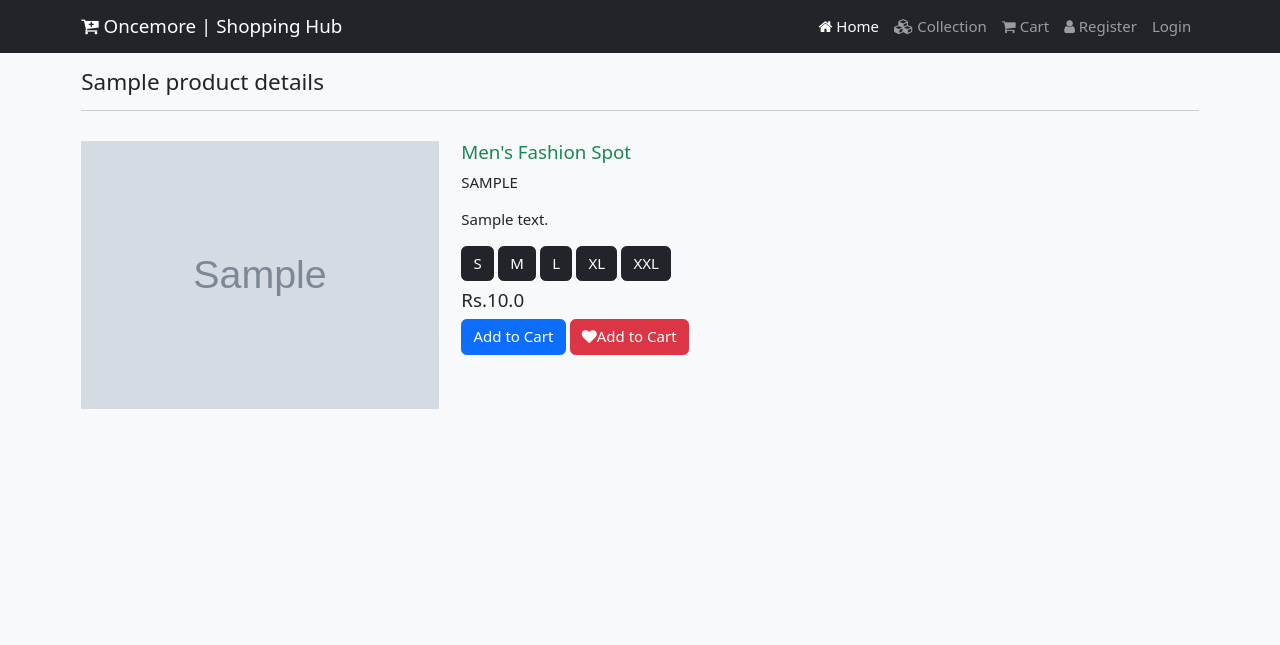
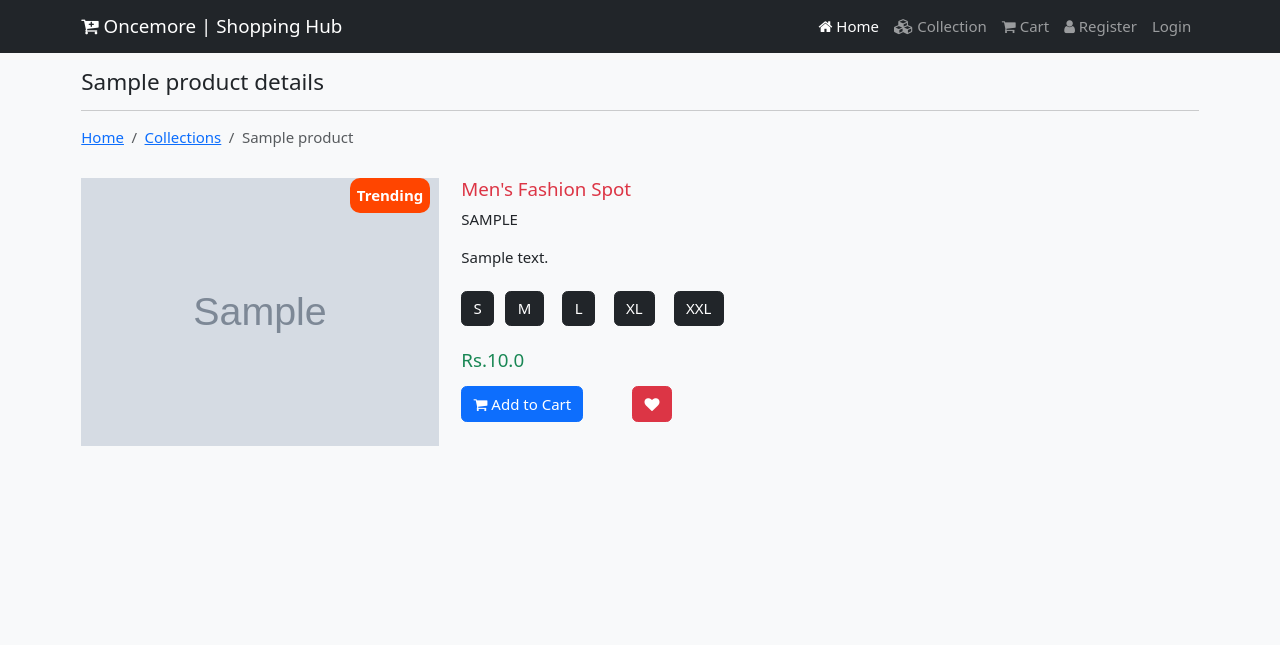
Before and after one commit to SureshK2004/oncemore-ecommerce, a Django app: template shop/templates/shop/products/product_details.html in a window 1280 px wide. Shown: the top 645 px of the page. Run offline with Django 5.2, Linux system fonts and the light colour scheme; the template is opened without the code that fills it: values that come from a table or form of the project are taken from there, others are empty; tables that the repository leaves empty hold one stand-in row (values such as "Sample post"); grey boxes marked "Sample" are stand-in pictures; some web fonts are replaced.

```diff
--- a/shop/models.py
+++ b/shop/models.py
@@ -1,5 +1,7 @@
+#from itertools import product
 from django.db import models
-from datetime import datetime
+from django.contrib.auth.models import User
+import datetime
 import os
 
 def getFilename(request, filename):
@@ -25,6 +27,7 @@ class Products(models.Model):
     vendor=models.CharField(max_length=100,null=False,blank=False)
     product_image=models.ImageField(upload_to=getFilename,null=True,blank=True)
     quantity=models.IntegerField(null=False,blank=False)
+    sizes = models.CharField(max_length=255, null=True, blank=True, help_text="Enter sizes separated by commas (e.g., S, M, L, XL)")
     original_price=models.FloatField(null=False,blank=False)
     description=models.TextField(max_length=500,null=False,blank=False)
     status=models.BooleanField(default=False,help_text="0-show,1-Hidden")
--- a/shop/templates/shop/inc/slider.html
+++ b/shop/templates/shop/inc/slider.html
@@ -11,13 +11,13 @@
         <img src="{% static 'images/jeans.jpg' %}" class="d-block w-100" alt="Slide 1">
       </div>
       <div class="carousel-item">
-        <img src="{% static 'images/jeans.jpg' %}" class="d-block w-100" alt="slide 2">
+        <img src="{% static 'images/cotton pants.jpg' %}" class="d-block w-100" alt="slide 2">
       </div>
       <div class="carousel-item">
-        <img src="{% static 'images/jeans.jpg' %}" class="d-block w-100" alt="Slide 3">
+        <img src="{% static 'images/formal shirt.jpg' %}" class="d-block w-100" alt="Slide 3">
       </div>
       <div class="carousel-item">
-        <img src="{% static 'images/jeans.jpg' %}" class="d-block w-100" alt="Slide 4">
+        <img src="{% static 'images/casual shirt.jpg' %}" class="d-block w-100" alt="Slide 4">
       </div>
     </div>
     <button class="carousel-control-prev" type="button" data-bs-target="#carouselExampleIndicators" data-bs-slide="prev">
--- a/shop/templates/shop/products/product_details.html
+++ b/shop/templates/shop/products/product_details.html
@@ -5,31 +5,65 @@ Once More | Online Shopping
 
 
 {% block content %}
+<style>
+    .pic-box{
+    position: relative;
+}
+.hi{
+    background-color: orangered !important;
+    color: white;
+    font-weight: bold;
+    display: inline;
+    border-radius: 10px;
+    padding: 6px;
+    position: absolute;
+    top: 0;
+    right: 20px;
+    z-index: 10;
+    width: 80px;
+    text-align: center;
+}
+</style>
 <section class="bg-light py-4 my-5" style="min-height: 600px;">
     <div class="container">
         <div class="row">
             <div class="col-12">
                 <h4 class="mb-3">{{products}} details</h4>
                 <hr style="border-color: rgb(66, 65, 65);">
+                <nav aria-label="breadcrumb">
+                    <ol class="breadcrumb">
+                      <li class="breadcrumb-item"><a href="{% url 'home' %}">Home</a></li>
+                      <li class="breadcrumb-item"><a href="{% url 'collection' products.category.name  %}">Collections</a></li>
+                      <li class="breadcrumb-item active" aria-current="page">{{products}}</li>
+                    </ol>
+                  </nav>
             </div>
-            <div class="col-4 my-3">
-                <img src="{{ products.product_image.url }}" class="card-img-top" alt="{{products}}">
+            <div class="col-4 my-3 pic-box">
+                {% if products.trending %}
+                <div class="hi">Trending</div>
+                {% endif %}
+                <img src="{{ products.product_image.url }}" class="card-img-top" alt="{{products}}" >
             </div>
             <div class="col-8 my-3">
-                <h5 class="text-success">Men's Fashion Spot</h5>
+                <h5 class="text-danger">Men's Fashion Spot</h5>
                 <p>{{products.vendor|upper}}</p>
                 <p>{{products.description}}</p>
-               <div class="col-5">
-                <button class="btn btn-dark">S</button>
-                <button class="btn btn-dark">M</button>
-                <button class="btn btn-dark">L</button>
-                <button class="btn btn-dark">XL</button>
-                <button class="btn btn-dark">XXL</button>
+
+
+               <div class="col-5 mt-4">
+                <button class="btn btn-dark ">S</button>
+                <button class="btn btn-dark mx-2">M</button>
+                <button class="btn btn-dark mx-2">L</button>
+                <button class="btn btn-dark mx-2">XL</button>
+                <button class="btn btn-dark mx-2">XXL</button>
                </div>
-                <h5 class="my-2">Rs.{{ products.original_price }}</h5>
-                <button class="btn btn-primary"><i class="fa fa-cart"></i>Add to Cart</button>
-                <button class="btn btn-danger"><i class="fa fa-heart"></i>Add to Cart</button>
-
+                <h5 class="mt-4 text-success">Rs.{{ products.original_price }}</h5>
+                {% if products.quantity > 0 %}
+                <button class="btn btn-primary my-2"><i class="fa fa-shopping-cart"></i> Add to Cart</button>
+                {% else %}
+                <button class="btn btn-success my-2"><i class="fa fa-minus"></i> Out of Stock</button>
+                {% endif %}
+                <button class="btn btn-danger mx-5 my-2"><i class="fa fa-heart"></i></button>
             </div>
         </div>
     </div>
```
Also changed, not shown: shop/form.py (added, +13 -0 lines), shop/templates/shop/index.html (+23 -1 lines), shop/templates/shop/register.html (+30 -0 lines), shop/views.py (+5 -2 lines), media/uploads/20250304155748_party-shirts.jpg (added), media/uploads/20250304160435_fromal_shirt.jpg (added), media/uploads/20250304160935_cotton_pants.jpg (added), media/uploads/20250304161616_t-shirts.jpeg (added), media/uploads/20250304162022_jute.jpg (added), media/uploads/20250304162907_black-jute.jpg (added), shop/migrations/0002_products_sizes.py (added).
